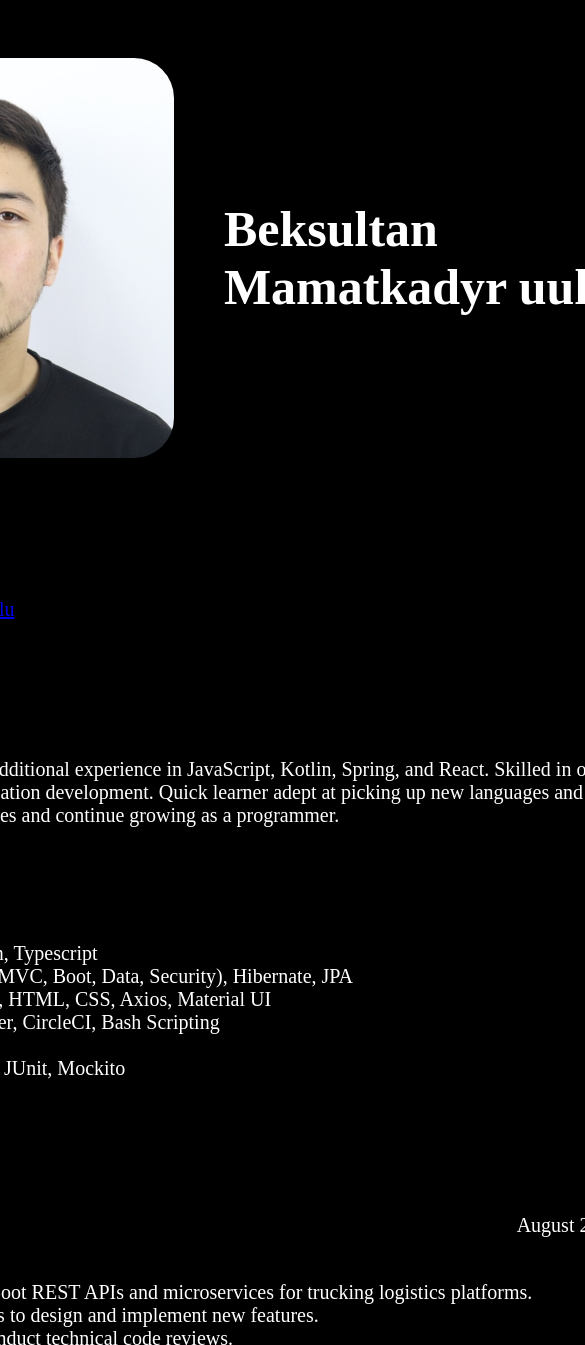
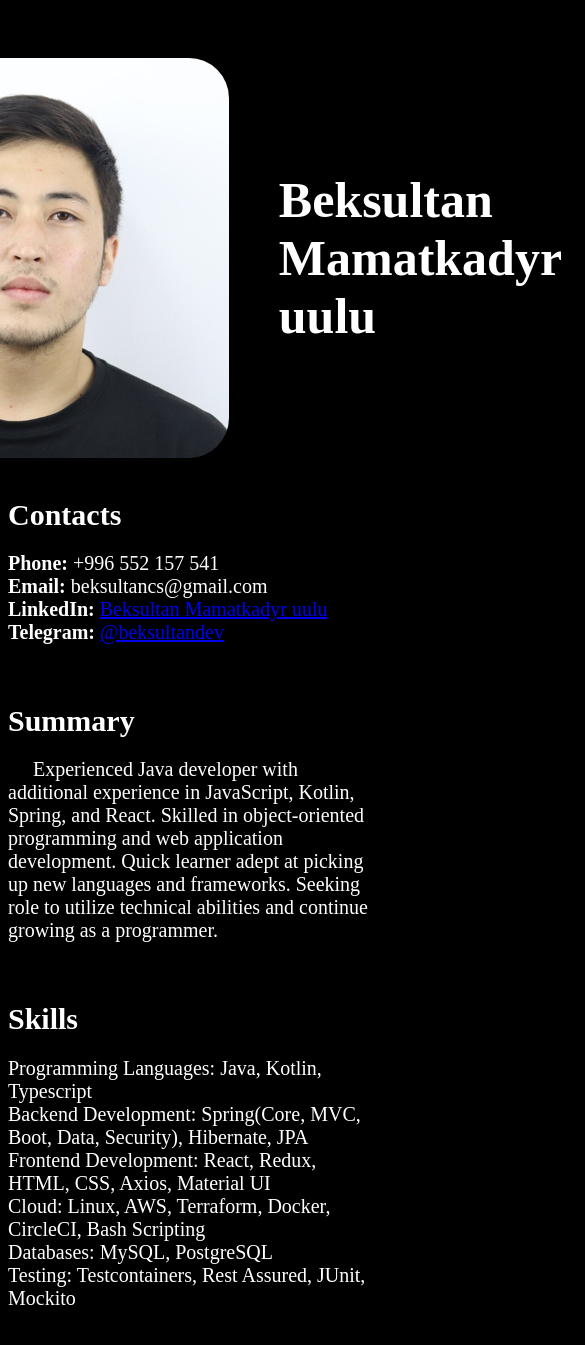
Before and after one commit to beksultancode/beksultandev, a plain HTML site: page index.html in a window 390 px wide. Shown: the top 1345 px of the page, 585 px wide, since content can reach past the window. Drawn offline with Linux system fonts and the light colour scheme; a web font is replaced by a local one.

Commit message:
fix: updated design for mobile phones

```diff
--- a/index.html
+++ b/index.html
@@ -9,7 +9,8 @@
         <img src="images/beksultan.jpg" alt="Beksultan">
         <h1>Beksultan <br/>Mamatkadyr uulu</h1>
     </div>
-    <div class="profile-section">
+    <div class="cv">
+        <div class="contacts">
             <h1>Contacts</h1>
             <p>
                 <strong>Phone:</strong> +996 552 157 541 <br/>
@@ -22,7 +23,7 @@
                 <a href="https://t.me/beksultandev" target="_blank">@beksultandev</a>
             </p>
         </div>
-    <div class="profile-section">
+        <div class="summary">
             <h1>Summary</h1>
             <p>
                 &nbsp;&nbsp;&nbsp;&nbsp; Experienced Java developer with additional experience in JavaScript, Kotlin,
@@ -31,7 +32,7 @@
                 growing as a programmer.
             </p>
         </div>
-    <div class="profile-section">
+        <div class="skills">
             <h1>Skills</h1>
             <p>
                 Programming Languages: Java, Kotlin, Typescript <br/>
@@ -101,5 +102,6 @@
                 - Kyrgyz State Technical University, Bishkek, Kyrgyzstan
             </p>
         </div>
+    </div>
     </body>
 </html>
--- a/style.css
+++ b/style.css
@@ -14,10 +14,6 @@ body {
     align-items: center;
     gap: 20px;
     min-height: 200vh;
-}
-
-body div {
-    width: 1000px
 }
 
 .profile-header {
@@ -38,12 +34,39 @@ body div {
     font-weight: 700;
 }
 
-.profile-section h1 {
+.cv {
+    max-width: 1000px;
+    display: flex;
+    flex-direction: column;
+    gap: 20px;
+}
+
+.contacts h1 {
     font-size: 30px;
     font-weight: 700;
 }
 
-.profile-section p {
+.contacts p {
+    font-size: 20px;
+    font-weight: 400;
+}
+
+.summary h1 {
+    font-size: 30px;
+    font-weight: 700;
+}
+
+.summary p {
+    font-size: 20px;
+    font-weight: 400;
+}
+
+.skills h1 {
+    font-size: 30px;
+    font-weight: 700;
+}
+
+.skills p {
     font-size: 20px;
     font-weight: 400;
 }
```
Lines whose indentation alone changed are shown as unchanged.
